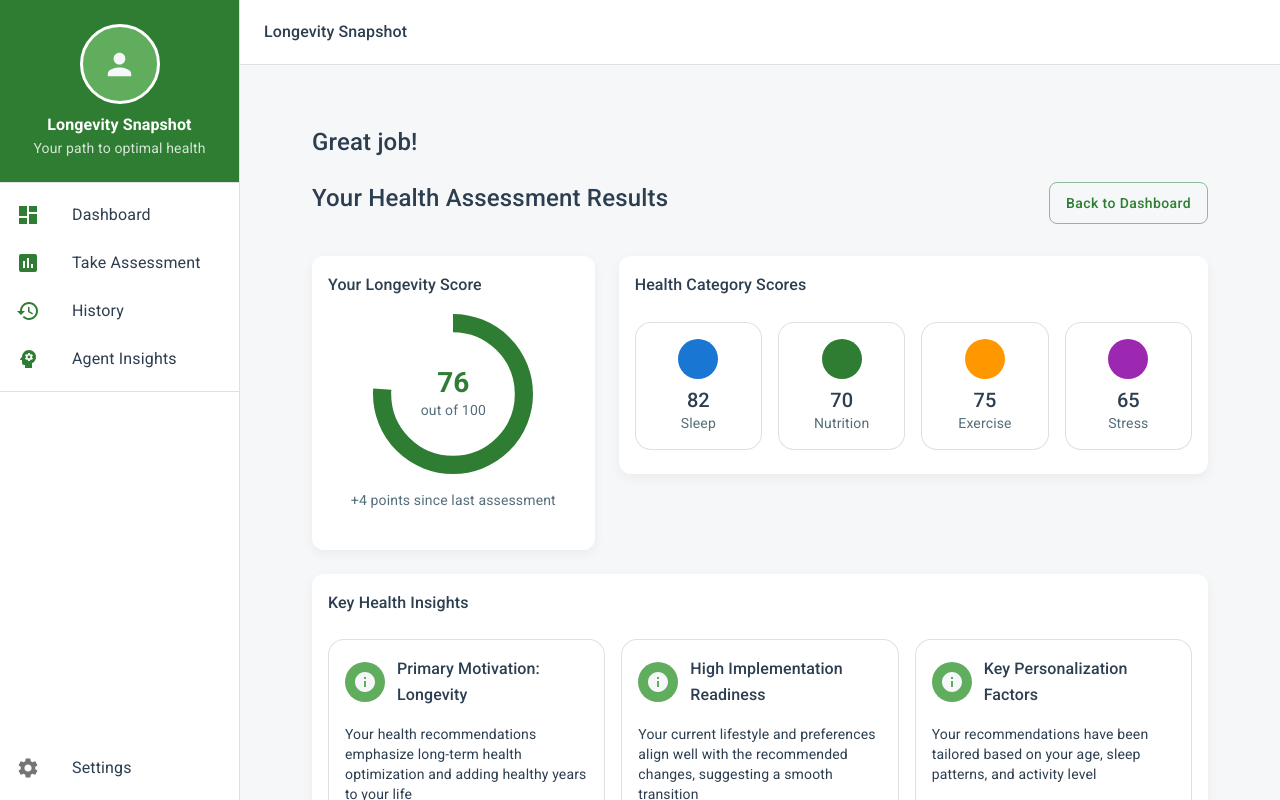
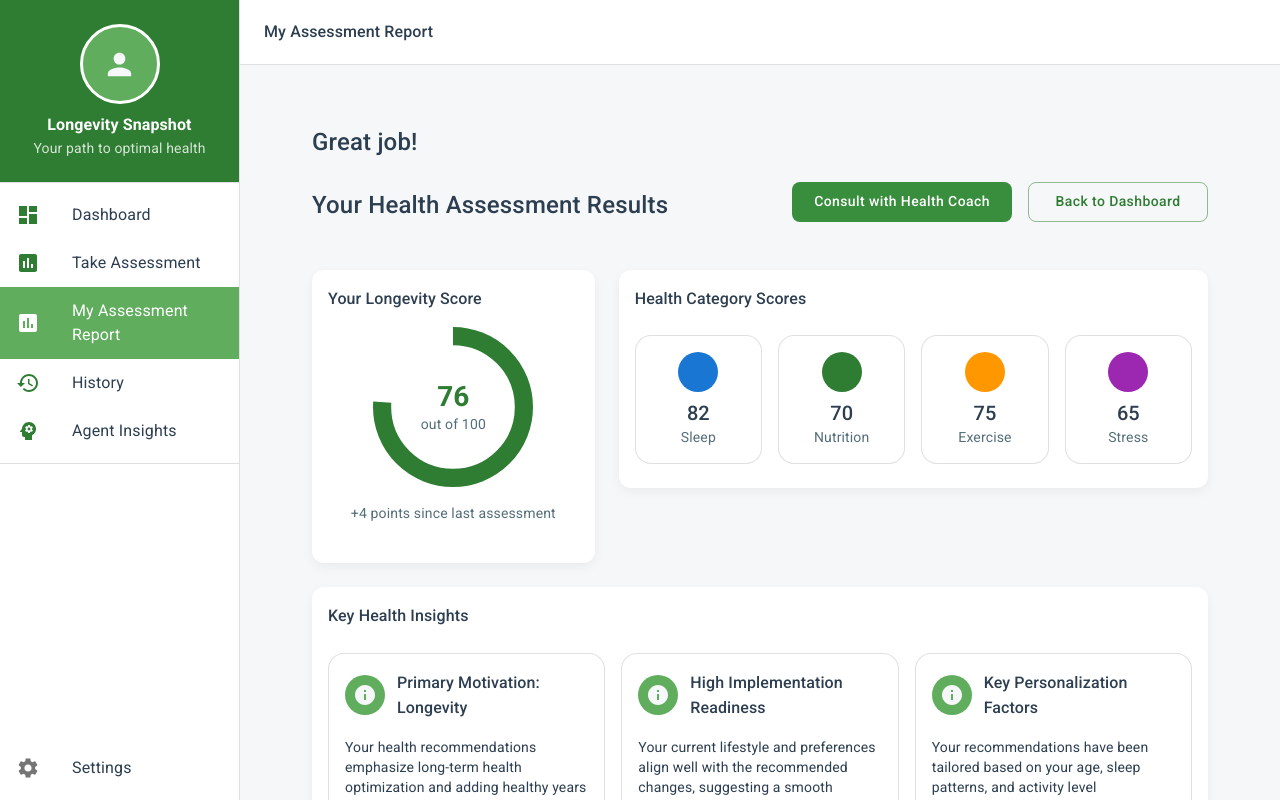
Before and after one commit to jpmellow/longevity_snap_02, a React (Create React App) app in the folder frontend/: page /results/a123456 in a window 1280 px wide. Shown: the top 800 px of the page. Built offline with nearby package versions, Linux system fonts and the light colour scheme.

Commit message:
UI: Add My Assessment Report to sidebar and Health Coach button to Results page

```diff
--- a/frontend/src/components/Layout.js
+++ b/frontend/src/components/Layout.js
@@ -28,6 +28,7 @@ const drawerWidth = 240;
 const menuItems = [
   { text: 'Dashboard', icon: <DashboardIcon />, path: '/' },
   { text: 'Take Assessment', icon: <AssessmentIcon />, path: '/assessment' },
+  { text: 'My Assessment Report', icon: <AssessmentIcon />, path: '/results/a123456' },
   { text: 'History', icon: <HistoryIcon />, path: '/history' },
   { text: 'Agent Insights', icon: <PsychologyIcon />, path: '/agent-insights' },
 ];
--- a/frontend/src/pages/Results.js
+++ b/frontend/src/pages/Results.js
@@ -263,13 +263,29 @@ const Results = () => {
         <Typography variant="h4" component="h1" gutterBottom>
           Your Health Assessment Results
         </Typography>
+        <Box sx={{ display: 'flex', justifyContent: 'flex-end', mb: 2, gap: 2 }}>
+          <Button
+            variant="contained"
+            sx={{
+              backgroundColor: '#388e3c',
+              color: 'white',
+              minWidth: 220,
+              height: 40,
+              '&:hover': { backgroundColor: '#2e7d32' }
+            }}
+            onClick={() => { console.log('Consult with Health Coach clicked'); }}
+          >
+            Consult with Health Coach
+          </Button>
           <Button
             variant="outlined"
             color="primary"
             onClick={() => navigate('/')}
+            sx={{ minWidth: 180, height: 40 }}
           >
             Back to Dashboard
           </Button>
+        </Box>
       </Box>
 
       <Grid container spacing={3}>
```
Lines whose indentation alone changed are shown as unchanged.
